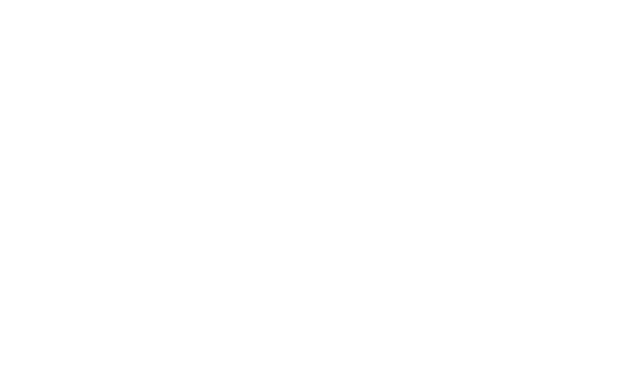
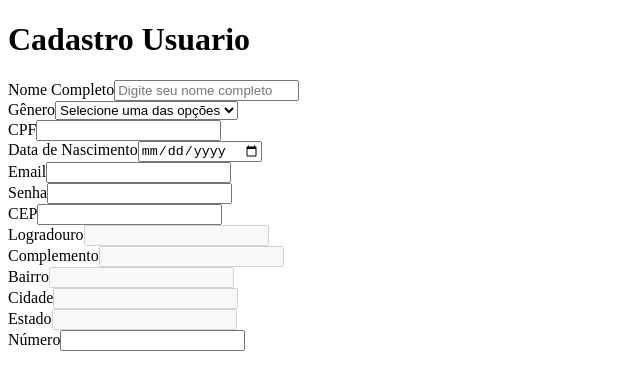
Before and after one commit to Victor3294/M1-Projeto-Avaliativo, a React (Vite) app: page /cadastroUsuario in a window 1280 px wide. Shown: the top 390 px of the page, without its empty margins (0-640 px from the left). Built offline with nearby package versions, Linux system fonts and the light colour scheme.

Commit message:
feat: 🎸 Criação e registro dos inputs do usuario
Criação dos inputs, usando o react hook form, do cadastro do usuario, e
registro do name de cada input

```diff
--- a/src/pages/CadastroUsuario/index.jsx
+++ b/src/pages/CadastroUsuario/index.jsx
@@ -1,6 +1,100 @@
-function CadastroUsuario (){
-    return (
-        <></>
-    )
+import { useForm } from "react-hook-form";
+function CadastroUsuario() {
+  const { register } = useForm();
+  return (
+    <>
+      <h1>Cadastro Usuario</h1>
+      <form action="">
+        <div>
+          <label htmlFor="">Nome Completo</label>
+          <input
+            type="text"
+            placeholder="Digite seu nome completo"
+            {...register("nome", {
+              required: "Por favor insira seu nome",
+            })}
+          />
+        </div>
+        <div>
+          <label htmlFor="">Gênero</label>
+          <select
+            {...register("genero", {
+              required: "Por favor, selecione um genero",
+            })}
+          >
+            <option value="">Selecione uma das opções</option>
+            <option value="Masculino">Masculino</option>
+            <option value="Feminino">Feminino</option>
+            <option value="Outro">Outro</option>
+            <option value="nao-informado">Prefiro não dizer</option>
+          </select>
+        </div>
+        <div>
+          <label htmlFor="">CPF</label>
+          <input
+            type="text"
+            {...register("cpf", {
+              required: "Por favor informe seu CPF",
+            })}
+          />
+        </div>
+        <div>
+            <label htmlFor="">Data de Nascimento</label>
+            <input type="date"
+            {...register("data-de-nascimento", {
+                required: "Por favor informe sua data de nascimento"
+            })}
+            />
+        </div>
+        <div>
+            <label htmlFor="">Email</label>
+            <input type="email" {...register("email", {
+                required: "Por favor informe seu email"
+            })} />
+        </div>
+        <div>
+            <label htmlFor="">Senha</label>
+            <input type="password" {...register("senha", {
+                required: "Por favor informe uma senha"
+            })}/>
+        </div>
+
+
+        {/* campos do endereço */}
+        <div>
+            <label htmlFor="">CEP</label>
+            <input type="text" {...register("cep", {
+                required: "Por favor informe seu CEP"
+            })}/>
+        </div>
+        <div>
+            <label htmlFor="">Logradouro</label>
+            <input type="text" {...register("logradouro")} disabled />
+        </div>
+        <div>
+            <label htmlFor="">Complemento</label>
+            <input type="text" {...register("complemento")} disabled/>
+        </div>
+        <div>
+            <label htmlFor="">Bairro</label>
+            <input type="text" {...register("bairro")} disabled/>
+        </div>
+        <div>
+            <label htmlFor="">Cidade</label>
+            <input type="text" {...register("cidade")} disabled/>
+        </div>
+        <div>
+            <label htmlFor="">Estado</label>
+            <input type="text" {...register("uf")} disabled/>
+        </div>
+        <div>
+            <label htmlFor="">Número</label>
+            <input type="text" {...register("numero", {
+                required: "Por favor informe o número da sua residencia"
+            })}/>
+        </div>
+      </form>
+    </>
+  );
 }
-export default CadastroUsuario
+export default CadastroUsuario;
```
